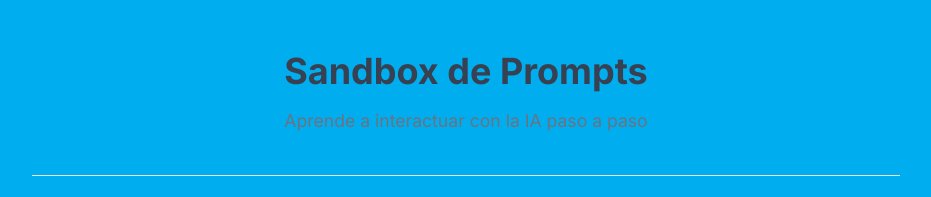
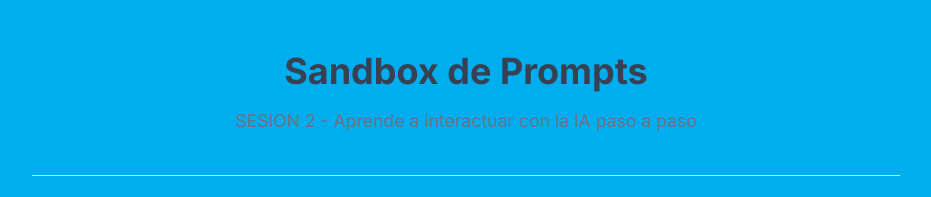
Before and after one commit to cegomezsantos/sesion2, a website: page index.html in a window 1280 px wide. Shown: the top 197 px of the page, without its empty margins (174-1105 px from the left). Drawn offline with Linux system fonts and the light colour scheme.

Commit message:
first commit 2

```diff
--- a/index.html
+++ b/index.html
@@ -14,7 +14,7 @@
 
     <header class="main-header">
       <h1 id="welcomeMessage">Sandbox de Prompts</h1>
-      <p class="subtitle">Aprende a interactuar con la IA paso a paso</p>
+      <p class="subtitle">SESION 2 - Aprende a interactuar con la IA paso a paso</p>
     </header>
 
     <!-- Paso 1: ¿Qué es un prompt? -->
```
